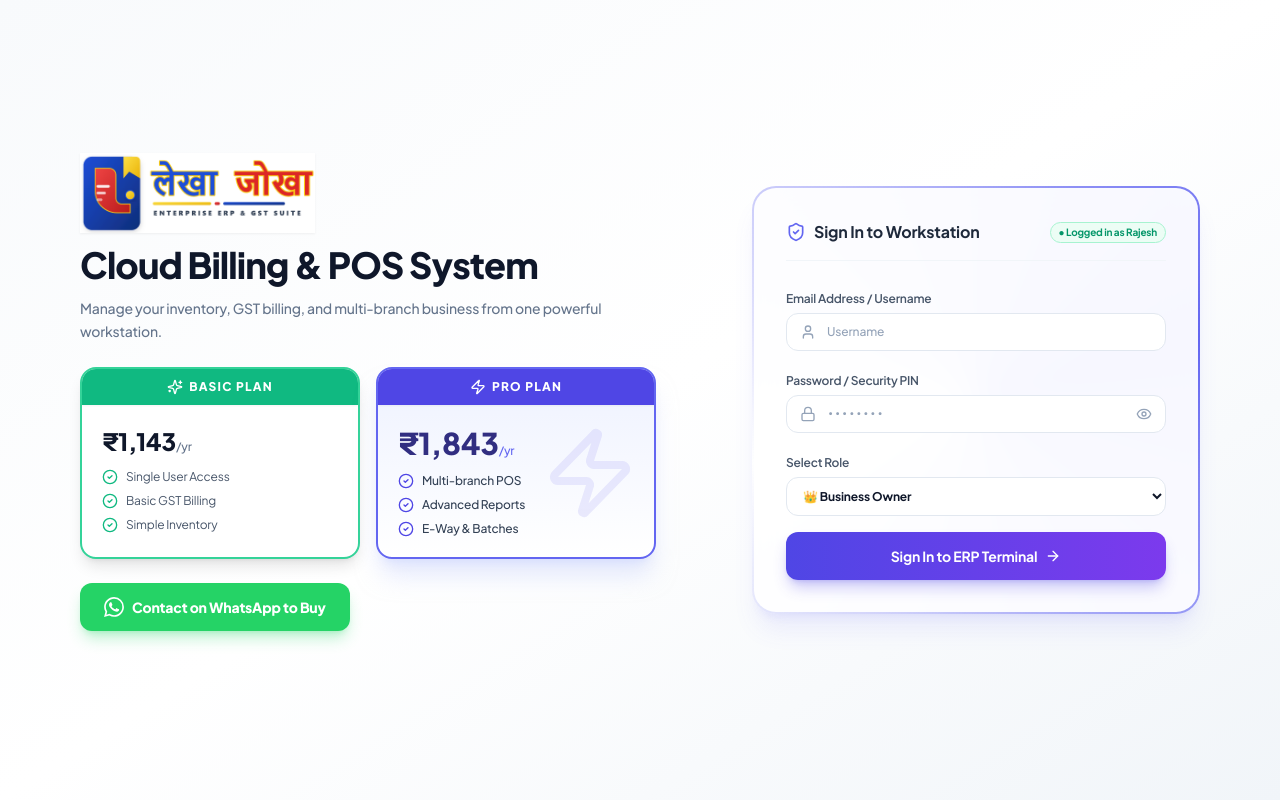
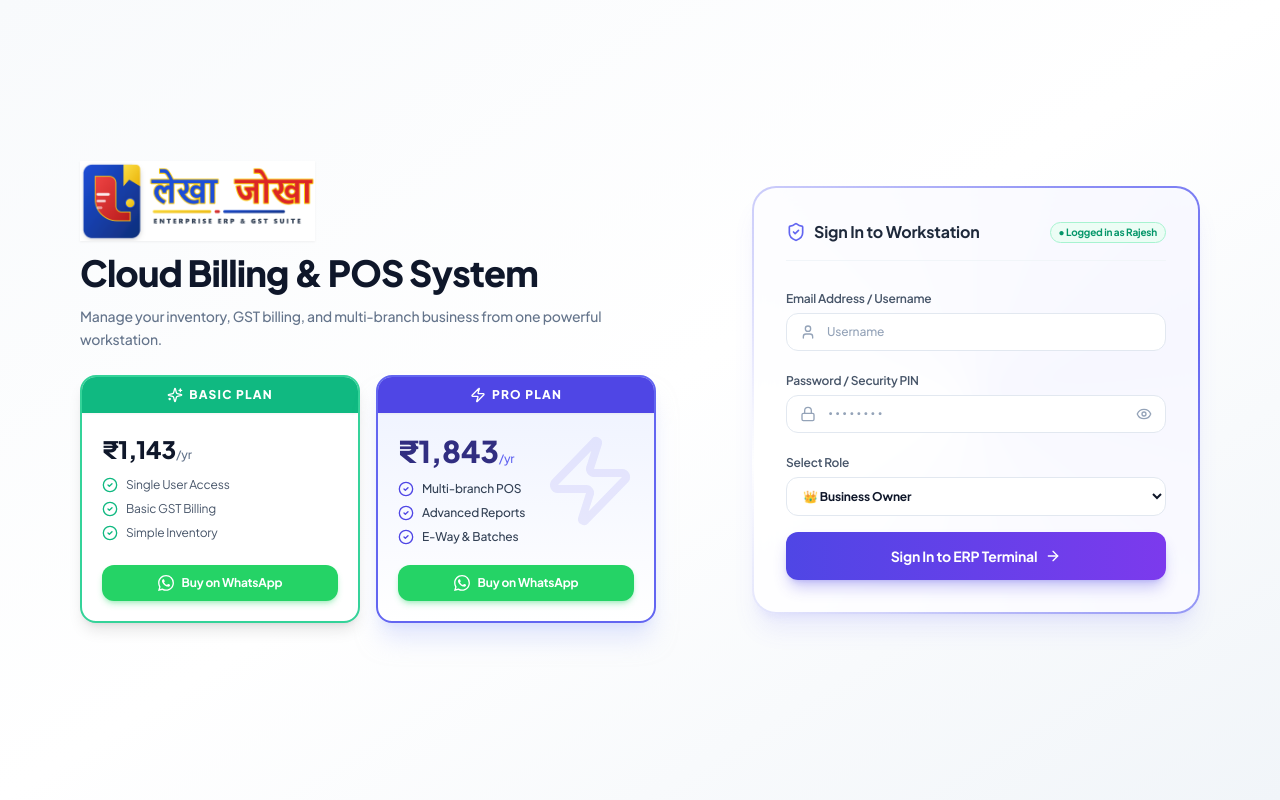
Before and after one commit to rohit786143/lekhajokha, a Next.js app: page / in a window 1280 px wide. Built offline with nearby package versions, Linux system fonts and the light colour scheme.

Commit message:
Move WhatsApp buttons inside plan cards with custom messages

```diff
--- a/src/app/page.tsx
+++ b/src/app/page.tsx
@@ -113,49 +113,56 @@
         {/* Subscription Plans */}
         <div className="grid grid-cols-1 sm:grid-cols-2 gap-4">
           {/* BASIC PLAN */}
-          <div className="bg-white border-2 border-emerald-400 rounded-2xl shadow-lg relative overflow-hidden group hover:-translate-y-1 transition duration-300">
+          <div className="bg-white border-2 border-emerald-400 rounded-2xl shadow-lg relative overflow-hidden group hover:-translate-y-1 transition duration-300 flex flex-col">
             <div className="bg-emerald-500 text-white px-4 py-2.5 font-black uppercase tracking-widest text-xs flex items-center justify-center gap-1.5 shadow-sm">
               <Sparkles className="w-4 h-4" /> Basic Plan
             </div>
-            <div className="p-5 space-y-3">
-              <div className="text-2xl font-black text-slate-900">₹1,143<span className="text-xs text-slate-500 font-medium">/yr</span></div>
-              <ul className="text-xs text-slate-600 space-y-2">
-                <li className="flex items-center gap-2"><CheckCircle2 className="w-4 h-4 text-emerald-500" /> Single User Access</li>
-                <li className="flex items-center gap-2"><CheckCircle2 className="w-4 h-4 text-emerald-500" /> Basic GST Billing</li>
-                <li className="flex items-center gap-2"><CheckCircle2 className="w-4 h-4 text-emerald-500" /> Simple Inventory</li>
+            <div className="p-5 flex flex-col flex-1">
+              <div className="text-2xl font-black text-slate-900 mb-3">₹1,143<span className="text-xs text-slate-500 font-medium">/yr</span></div>
+              <ul className="text-xs text-slate-600 space-y-2 flex-1">
+                <li className="flex items-center gap-2"><CheckCircle2 className="w-4 h-4 text-emerald-500 shrink-0" /> Single User Access</li>
+                <li className="flex items-center gap-2"><CheckCircle2 className="w-4 h-4 text-emerald-500 shrink-0" /> Basic GST Billing</li>
+                <li className="flex items-center gap-2"><CheckCircle2 className="w-4 h-4 text-emerald-500 shrink-0" /> Simple Inventory</li>
               </ul>
+              <a
+                href="https://wa.me/919857640014?text=Hi,%20I%27m%20interested%20in%20buying%20the%20BASIC%20Plan%20(₹1,143/yr)%20for%20my%20business."
+                target="_blank"
+                rel="noopener noreferrer"
+                className="mt-5 inline-flex items-center justify-center gap-2 w-full px-4 py-2.5 bg-[#25D366] hover:bg-[#1ebd5a] active:scale-95 text-white font-bold text-xs rounded-xl shadow-md shadow-[#25D366]/30 transition"
+              >
+                <svg className="w-4 h-4 fill-current" viewBox="0 0 24 24" xmlns="http://www.w3.org/2000/svg"><path d="M17.472 14.382c-.297-.149-1.758-.867-2.03-.967-.273-.099-.471-.148-.67.15-.197.297-.767.966-.94 1.164-.173.199-.347.223-.644.075-.297-.15-1.255-.463-2.39-1.475-.883-.788-1.48-1.761-1.653-2.059-.173-.297-.018-.458.13-.606.134-.133.298-.347.446-.52.149-.174.198-.298.298-.497.099-.198.05-.371-.025-.52-.075-.149-.669-1.612-.916-2.207-.242-.579-.487-.5-.669-.51-.173-.008-.371-.01-.57-.01-.198 0-.52.074-.792.372-.272.297-1.04 1.016-1.04 2.479 0 1.462 1.065 2.875 1.213 3.074.149.198 2.096 3.2 5.077 4.487.709.306 1.262.489 1.694.625.712.227 1.36.195 1.871.118.571-.085 1.758-.719 2.006-1.413.248-.694.248-1.289.173-1.413-.074-.124-.272-.198-.57-.347m-5.421 7.403h-.004a9.87 9.87 0 01-5.031-1.378l-.361-.214-3.741.982.998-3.648-.235-.374a9.86 9.86 0 01-1.51-5.26c.001-5.45 4.436-9.884 9.888-9.884 2.64 0 5.122 1.03 6.988 2.898a9.825 9.825 0 012.893 6.994c-.003 5.45-4.437 9.884-9.885 9.884m8.413-18.297A11.815 11.815 0 0012.05 0C5.495 0 .16 5.335.157 11.892c0 2.096.547 4.142 1.588 5.945L.057 24l6.305-1.654a11.882 11.882 0 005.683 1.448h.005c6.554 0 11.89-5.335 11.893-11.893a11.821 11.821 0 00-3.48-8.413z"/></svg>
+                Buy on WhatsApp
+              </a>
             </div>
           </div>
 
           {/* PRO PLAN */}
-          <div className="bg-gradient-to-b from-indigo-50 to-white border-2 border-indigo-500 rounded-2xl shadow-xl shadow-indigo-200/50 relative overflow-hidden group hover:-translate-y-1 transition duration-300">
-            <div className="bg-indigo-600 text-white px-4 py-2.5 font-black uppercase tracking-widest text-xs flex items-center justify-center gap-1.5 shadow-sm">
+          <div className="bg-gradient-to-b from-indigo-50 to-white border-2 border-indigo-500 rounded-2xl shadow-xl shadow-indigo-200/50 relative overflow-hidden group hover:-translate-y-1 transition duration-300 flex flex-col">
+            <div className="bg-indigo-600 text-white px-4 py-2.5 font-black uppercase tracking-widest text-xs flex items-center justify-center gap-1.5 shadow-sm z-20">
               <Zap className="w-4 h-4" /> Pro Plan
             </div>
-            <div className="absolute top-10 right-0 p-4 opacity-10 group-hover:scale-125 transition duration-500"><Zap className="w-24 h-24 text-indigo-600" /></div>
-            <div className="p-5 relative z-10 space-y-3">
-              <div className="text-3xl font-black text-indigo-900">₹1,843<span className="text-xs text-indigo-500 font-medium">/yr</span></div>
-              <ul className="text-xs text-slate-700 space-y-2 mt-3 font-medium">
-                <li className="flex items-center gap-2"><CheckCircle2 className="w-4 h-4 text-indigo-600" /> Multi-branch POS</li>
-                <li className="flex items-center gap-2"><CheckCircle2 className="w-4 h-4 text-indigo-600" /> Advanced Reports</li>
-                <li className="flex items-center gap-2"><CheckCircle2 className="w-4 h-4 text-indigo-600" /> E-Way & Batches</li>
+            <div className="absolute top-10 right-0 p-4 opacity-10 group-hover:scale-125 transition duration-500 z-0"><Zap className="w-24 h-24 text-indigo-600" /></div>
+            <div className="p-5 relative z-10 flex flex-col flex-1">
+              <div className="text-3xl font-black text-indigo-900 mb-3">₹1,843<span className="text-xs text-indigo-500 font-medium">/yr</span></div>
+              <ul className="text-xs text-slate-700 space-y-2 flex-1 font-medium">
+                <li className="flex items-center gap-2"><CheckCircle2 className="w-4 h-4 text-indigo-600 shrink-0" /> Multi-branch POS</li>
+                <li className="flex items-center gap-2"><CheckCircle2 className="w-4 h-4 text-indigo-600 shrink-0" /> Advanced Reports</li>
+                <li className="flex items-center gap-2"><CheckCircle2 className="w-4 h-4 text-indigo-600 shrink-0" /> E-Way & Batches</li>
               </ul>
+              <a
+                href="https://wa.me/919857640014?text=Hi,%20I%27m%20interested%20in%20buying%20the%20PRO%20Plan%20(₹1,843/yr)%20for%20my%20business."
+                target="_blank"
+                rel="noopener noreferrer"
+                className="mt-5 inline-flex items-center justify-center gap-2 w-full px-4 py-2.5 bg-[#25D366] hover:bg-[#1ebd5a] active:scale-95 text-white font-bold text-xs rounded-xl shadow-md shadow-[#25D366]/30 transition"
+              >
+                <svg className="w-4 h-4 fill-current" viewBox="0 0 24 24" xmlns="http://www.w3.org/2000/svg"><path d="M17.472 14.382c-.297-.149-1.758-.867-2.03-.967-.273-.099-.471-.148-.67.15-.197.297-.767.966-.94 1.164-.173.199-.347.223-.644.075-.297-.15-1.255-.463-2.39-1.475-.883-.788-1.48-1.761-1.653-2.059-.173-.297-.018-.458.13-.606.134-.133.298-.347.446-.52.149-.174.198-.298.298-.497.099-.198.05-.371-.025-.52-.075-.149-.669-1.612-.916-2.207-.242-.579-.487-.5-.669-.51-.173-.008-.371-.01-.57-.01-.198 0-.52.074-.792.372-.272.297-1.04 1.016-1.04 2.479 0 1.462 1.065 2.875 1.213 3.074.149.198 2.096 3.2 5.077 4.487.709.306 1.262.489 1.694.625.712.227 1.36.195 1.871.118.571-.085 1.758-.719 2.006-1.413.248-.694.248-1.289.173-1.413-.074-.124-.272-.198-.57-.347m-5.421 7.403h-.004a9.87 9.87 0 01-5.031-1.378l-.361-.214-3.741.982.998-3.648-.235-.374a9.86 9.86 0 01-1.51-5.26c.001-5.45 4.436-9.884 9.888-9.884 2.64 0 5.122 1.03 6.988 2.898a9.825 9.825 0 012.893 6.994c-.003 5.45-4.437 9.884-9.885 9.884m8.413-18.297A11.815 11.815 0 0012.05 0C5.495 0 .16 5.335.157 11.892c0 2.096.547 4.142 1.588 5.945L.057 24l6.305-1.654a11.882 11.882 0 005.683 1.448h.005c6.554 0 11.89-5.335 11.893-11.893a11.821 11.821 0 00-3.48-8.413z"/></svg>
+                Buy on WhatsApp
+              </a>
             </div>
           </div>
         </div>
 
-        {/* WhatsApp Link */}
-        <div className="-mt-2">
-          <a
-            href="https://wa.me/919857640014"
-            target="_blank"
-            rel="noopener noreferrer"
-            className="inline-flex items-center justify-center gap-2 w-full sm:w-auto px-6 py-3.5 bg-[#25D366] hover:bg-[#1ebd5a] active:scale-95 text-white font-black text-sm rounded-xl shadow-lg shadow-[#25D366]/30 transition"
-          >
-            <svg className="w-5 h-5 fill-current" viewBox="0 0 24 24" xmlns="http://www.w3.org/2000/svg"><path d="M17.472 14.382c-.297-.149-1.758-.867-2.03-.967-.273-.099-.471-.148-.67.15-.197.297-.767.966-.94 1.164-.173.199-.347.223-.644.075-.297-.15-1.255-.463-2.39-1.475-.883-.788-1.48-1.761-1.653-2.059-.173-.297-.018-.458.13-.606.134-.133.298-.347.446-.52.149-.174.198-.298.298-.497.099-.198.05-.371-.025-.52-.075-.149-.669-1.612-.916-2.207-.242-.579-.487-.5-.669-.51-.173-.008-.371-.01-.57-.01-.198 0-.52.074-.792.372-.272.297-1.04 1.016-1.04 2.479 0 1.462 1.065 2.875 1.213 3.074.149.198 2.096 3.2 5.077 4.487.709.306 1.262.489 1.694.625.712.227 1.36.195 1.871.118.571-.085 1.758-.719 2.006-1.413.248-.694.248-1.289.173-1.413-.074-.124-.272-.198-.57-.347m-5.421 7.403h-.004a9.87 9.87 0 01-5.031-1.378l-.361-.214-3.741.982.998-3.648-.235-.374a9.86 9.86 0 01-1.51-5.26c.001-5.45 4.436-9.884 9.888-9.884 2.64 0 5.122 1.03 6.988 2.898a9.825 9.825 0 012.893 6.994c-.003 5.45-4.437 9.884-9.885 9.884m8.413-18.297A11.815 11.815 0 0012.05 0C5.495 0 .16 5.335.157 11.892c0 2.096.547 4.142 1.588 5.945L.057 24l6.305-1.654a11.882 11.882 0 005.683 1.448h.005c6.554 0 11.89-5.335 11.893-11.893a11.821 11.821 0 00-3.48-8.413z"/></svg>
-            Contact on WhatsApp to Buy
-          </a>
-        </div>
+
       </div>
 
       {/* Right Column: Login Card */}
```
